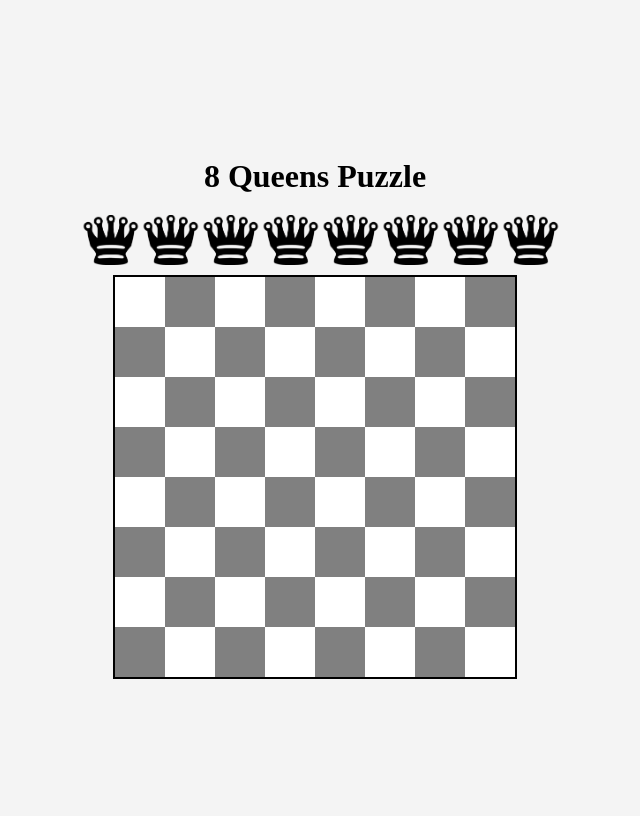
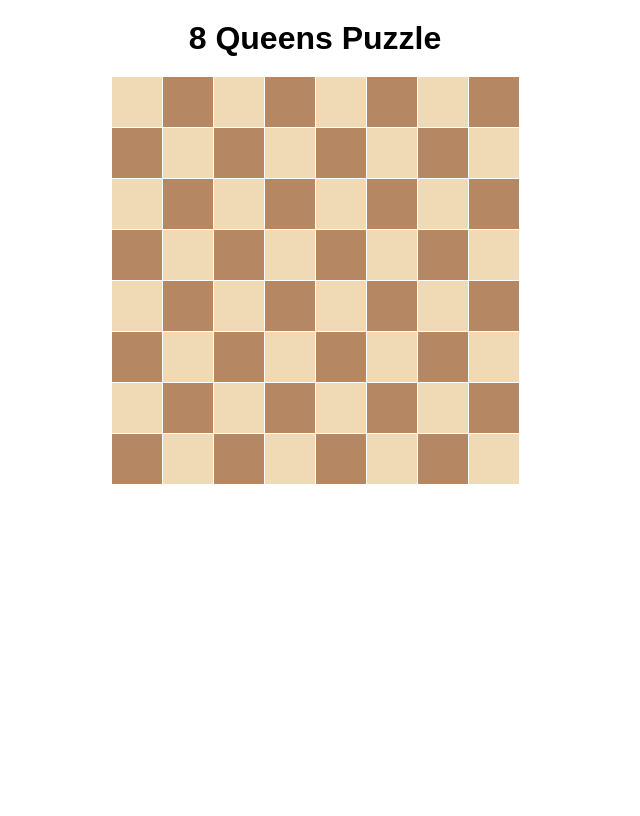
Before and after one commit to najiya101/8-queen-puzzle, a Django app: page / in a window 1280 px wide. Shown: the whole page, without its empty margins (325-965 px from the left). After the commit the page ends 484 px from the top, so only its background shows below. Run offline with Django 5.2, Linux system fonts and the light colour scheme.

Commit message:
8 queen puzzle

```diff
--- a/eight_queen_puzzle/eight_queen_puzzle/settings.py
+++ b/eight_queen_puzzle/eight_queen_puzzle/settings.py
@@ -10,6 +10,7 @@ For the full list of settings and their values, see
 https://docs.djangoproject.com/en/5.1/ref/settings/
 """
 
+import os
 from pathlib import Path
 
 # Build paths inside the project like this: BASE_DIR / 'subdir'.
@@ -120,9 +121,8 @@ USE_TZ = True
 STATIC_URL = '/static/'
 
 STATICFILES_DIRS = [
-    BASE_DIR / 'main' / 'images',  # Where the queen.png image is located
+    os.path.join(BASE_DIR, 'main/images'),
 ]
-
 # Default primary key field type
 # https://docs.djangoproject.com/en/5.1/ref/settings/#default-auto-field
 
--- a/eight_queen_puzzle/main/templates/index.html
+++ b/eight_queen_puzzle/main/templates/index.html
@@ -7,77 +7,162 @@
     <title>8 Queens Puzzle</title>
     <style>
         body {
+            font-family: Arial, sans-serif;
+        }
+
+        .title {
+            text-align: center; /* Center the text */
+            margin: 20px 0; /* Add some margin for spacing */
+        }
+
+        .board-container {
             display: flex;
             flex-direction: column;
-            justify-content: center;
             align-items: center;
-            height: 100vh;
-            background-color: #f4f4f4;
+            margin-top: 20px;
         }
-        h1 {
-            color: black; /* Title in black */
-            font-size: 2rem;
-            margin-bottom: 20px;
-        }
-        .chessboard {
+
+        .board {
             display: grid;
             grid-template-columns: repeat(8, 50px);
             grid-template-rows: repeat(8, 50px);
-            border: 2px solid black;
+            gap: 1px;
+            cursor: pointer; /* Show pointer cursor for chessboard */
         }
-        .chessboard div {
+
+        .cell {
             width: 50px;
             height: 50px;
+            display: flex;
+            justify-content: center;
+            align-items: center;
         }
-        .white {
-            background-color: white;
+
+        /* Alternate colors for the chessboard */
+        .cell:nth-child(odd) {
+            background-color: #f0d9b5; /* Light cell color */
         }
-        .black {
-            background-color: gray;
+
+        .cell:nth-child(even) {
+            background-color: #b58863; /* Dark cell color */
         }
-        .queen {
-            background-image: url("{% static 'queen.png' %}");
-            background-size: cover;
-            width: 60px;
-            height: 50px;
+
+        /* Color for the attacked positions */
+        .attacked {
+            background-color: #ffcccc;
         }
-        .attacking {
-            background-color: red;
-        }
-        .queens-row {
-            display: grid;
-            grid-template-columns: repeat(8, 50px);
-            gap: 10px; /* Add space between the queens */
-            margin-bottom: 10px;
+
+        .message {
+            margin-bottom: 20px;
+            font-size: 24px;
+            color: green; /* Default text color */
+            display: none; /* Initially hidden */
         }
     </style>
 </head>
 <body>
-    <!-- Title of the puzzle -->
-    <h1>8 Queens Puzzle</h1>
+    <h1 class="title">8 Queens Puzzle</h1>
 
-    <!-- Row for queens placed above the board -->
-    <div class="queens-row">
-        {% for col in col_indices %}
-            <div class="queen"></div>
-        {% endfor %}
+    <div class="board-container">
+        <!-- Message for success -->
+        <div class="message" id="successMessage"></div>
+
+        <!-- Chessboard -->
+        <div class="board" id="chessBoard"></div>
     </div>
 
-    <!-- Chessboard -->
-    <div class="chessboard">
-        {% for row in row_indices %}
-            {% for col in col_indices %}
-                {% with queen_pos=row|stringformat:"d"|add:","|add:col|stringformat:"d" %}
-                    {% if queen_pos in queens_positions %}
-                        <div class="queen"></div>
-                    {% elif queen_pos in attacking_positions %}
-                        <div class="attacking"></div>
-                    {% else %}
-                        <div class="{% if row|add:col|divisibleby:2 %}white{% else %}black{% endif %}"></div>
-                    {% endif %}
-                {% endwith %}
-            {% endfor %}
-        {% endfor %}
-    </div>
+    <script>
+        // Define the URL for the queen image
+        const queenImageUrl = "{% static 'queen.png' %}";
+        const successMessage = document.getElementById('successMessage');
+
+        // Dynamically create the 8x8 chessboard
+        const board = document.getElementById('chessBoard');
+        for (let i = 0; i < 64; i++) {
+            const cell = document.createElement('div');
+            cell.classList.add('cell');
+            cell.setAttribute('data-index', i); // Add data attribute for the index
+            cell.addEventListener('click', () => placeQueen(cell)); // Add click event listener
+            // Alternate dark and light cells
+            if ((Math.floor(i / 8) + (i % 8)) % 2 === 0) {
+                cell.style.backgroundColor = '#f0d9b5'; // Light cell color
+            } else {
+                cell.style.backgroundColor = '#b58863'; // Dark cell color
+            }
+            board.appendChild(cell);
+        }
+
+        // Function to place or remove the queen on the board
+        function placeQueen(cell) {
+            const cellIndex = cell.getAttribute('data-index'); // Get the index of the clicked cell
+            const row = Math.floor(cellIndex / 8); // Calculate row
+            const col = cellIndex % 8; // Calculate column
+
+            if (cell.classList.contains('queen')) {
+                // If the cell already has a queen, remove it
+                cell.classList.remove('queen'); // Remove queen class
+                cell.style.backgroundImage = ''; // Remove the background image
+                successMessage.style.display = 'none'; // Hide success message if queen is removed
+            } else {
+                // Check if there's already a queen in that row, column, or diagonal
+                const existingQueens = document.querySelectorAll('.queen');
+                let isOccupied = false;
+                existingQueens.forEach(queenCell => {
+                    const queenIndex = Array.from(board.children).indexOf(queenCell);
+                    const queenRow = Math.floor(queenIndex / 8);
+                    const queenCol = queenIndex % 8;
+
+                    // Check for conflicts: same row, same column, or diagonal
+                    if (queenRow === row || queenCol === col || Math.abs(queenRow - row) === Math.abs(queenCol - col)) {
+                        isOccupied = true;
+                    }
+                });
+
+                if (!isOccupied) {
+                    cell.classList.add('queen'); // Add queen class
+                    cell.style.backgroundImage = `url('${queenImageUrl}')`; // Set queen image
+                    cell.style.backgroundSize = 'cover'; // Resize background
+                } else {
+                    alert("This column, row, or diagonal is already occupied!");
+                }
+            }
+
+            checkSolution(); // Check if the current arrangement is a solution
+        }
+
+        // Function to check if the current arrangement is a solution
+        function checkSolution() {
+            const queens = document.querySelectorAll('.queen');
+            if (queens.length === 8) {
+                const cols = new Set();
+                const diag1 = new Set(); // To track main diagonal
+                const diag2 = new Set(); // To track anti-diagonal
+
+                queens.forEach(queenCell => {
+                    const index = Array.from(board.children).indexOf(queenCell);
+                    const row = Math.floor(index / 8);
+                    const col = index % 8;
+
+                    if (cols.has(col) || diag1.has(row - col) || diag2.has(row + col)) {
+                        return; // If there's a conflict, exit
+                    }
+
+                    cols.add(col);
+                    diag1.add(row - col);
+                    diag2.add(row + col);
+                });
+
+                // If no conflicts, display success message
+                successMessage.innerText = "All 8 queens are placed correctly!";
+                successMessage.style.display = 'block';
+            } else {
+                successMessage.style.display = 'none'; // Hide message if not all queens are placed
+            }
+        }
+
+        // Load the initial solution
+        // Uncomment the next line if you want to fetch an initial solution from the server
+        // fetchSolution();
+    </script>
 </body>
 </html>
--- a/eight_queen_puzzle/main/urls.py
+++ b/eight_queen_puzzle/main/urls.py
@@ -1,8 +1,7 @@
-from django.contrib import admin
 from django.urls import path
-from main.views import index
+from . import views
 
 urlpatterns = [
-    path('admin/', admin.site.urls),
-    path('', index, name='index'),
+    path('', views.index, name='index'),
+    path('get-solution', views.get_solution, name='get_solution'),
 ]
--- a/eight_queen_puzzle/main/views.py
+++ b/eight_queen_puzzle/main/views.py
@@ -1,32 +1,46 @@
+from django.http import JsonResponse
 from django.shortcuts import render
 
 def index(request):
+    return render(request, 'index.html')
+
+def is_safe(board, row, col):
+    # Check the row
+    for i in range(col):
+        if board[row][i]:
+            return False
+
+    # Check upper diagonal on the left side
+    for i, j in zip(range(row, -1, -1), range(col, -1, -1)):
+        if board[i][j]:
+            return False
+
+    # Check lower diagonal on the left side
+    for i, j in zip(range(row, len(board), 1), range(col, -1, -1)):
+        if board[i][j]:
+            return False
+
+    return True
+
+def solve_n_queens(board, col):
+    if col >= len(board):
+        return True
+
+    for i in range(len(board)):
+        if is_safe(board, i, col):
+            board[i][col] = 1
+
+            if solve_n_queens(board, col + 1):
+                return True
+
+            board[i][col] = 0  # Backtrack
+
+    return False
+
+def get_solution(request):
     board = [[0 for _ in range(8)] for _ in range(8)]
-    queens_positions = [(0, 0), (1, 2), (2, 4), (3, 6), (4, 1), (5, 3), (6, 5), (7, 7)]  # Example positions
-    attacking_positions = set()
-
-    # Mark attacking positions
-    for row, col in queens_positions:
-        for i in range(8):
-            attacking_positions.add(f"{row},{i}")  # Horizontal
-            attacking_positions.add(f"{i},{col}")  # Vertical
-        for i in range(8):
-            if 0 <= row + i < 8 and 0 <= col + i < 8:
-                attacking_positions.add(f"{row + i},{col + i}")  # Diagonal
-            if 0 <= row + i < 8 and 0 <= col - i < 8:
-                attacking_positions.add(f"{row + i},{col - i}")  # Diagonal
-            if 0 <= row - i < 8 and 0 <= col + i < 8:
-                attacking_positions.add(f"{row - i},{col + i}")  # Diagonal
-            if 0 <= row - i < 8 and 0 <= col - i < 8:
-                attacking_positions.add(f"{row - i},{col - i}")  # Diagonal
-
-    # Convert queen positions to strings for easy comparison
-    queens_positions_str = [f"{row},{col}" for row, col in queens_positions]
-
-    context = {
-        'queens_positions': queens_positions_str,
-        'attacking_positions': attacking_positions,
-        'row_indices': range(8),
-        'col_indices': range(8),
-    }
-    return render(request, 'index.html', context)
+    if solve_n_queens(board, 0):
+        solution = [row.index(1) for row in board]
+        return JsonResponse(solution, safe=False)
+    else:
+        return JsonResponse({'error': 'No solution found'})
```
